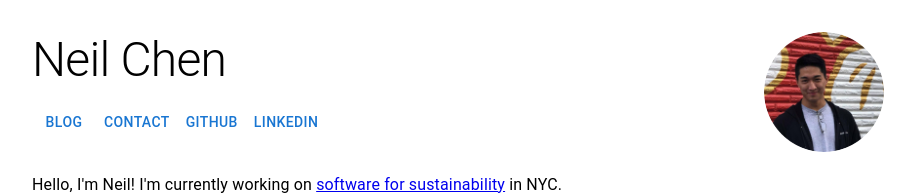
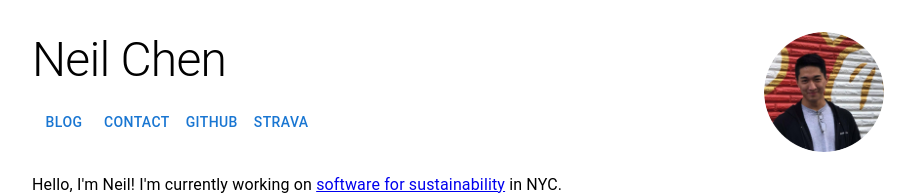
Before and after one commit to NWChen/neilchen.cc, a Next.js app: page / in a window 1280 px wide. Shown: the top 195 px of the page, without its empty margins (182-1097 px from the left). Built offline with nearby package versions, Linux system fonts and the light colour scheme.

Commit message:
sure fine strava

```diff
--- a/pages/index.tsx
+++ b/pages/index.tsx
@@ -40,8 +40,8 @@ export default function Home({ posts, blurb }: { posts: PostProps[], blurb: stri
             <Button variant="text" color="primary" href="https://github.com/nwchen">
               GitHub
             </Button>
-            <Button variant="text" color="primary" href="https://www.linkedin.com/in/neilwchen/">
-              LinkedIn
+            <Button variant="text" color="primary" href="https://www.strava.com/athletes/66448483">
+              Strava
             </Button>
           </Box>
           <Box>
```
